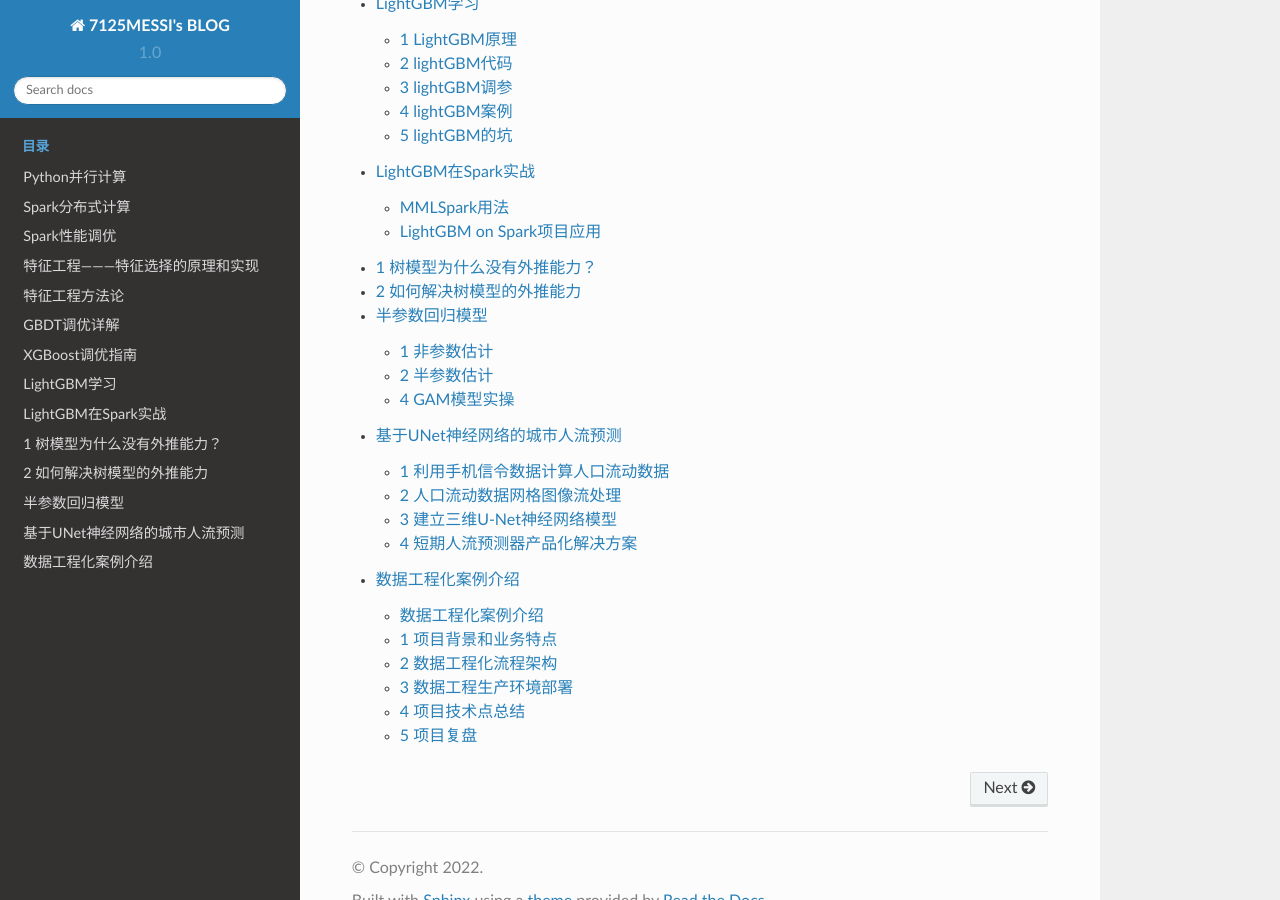
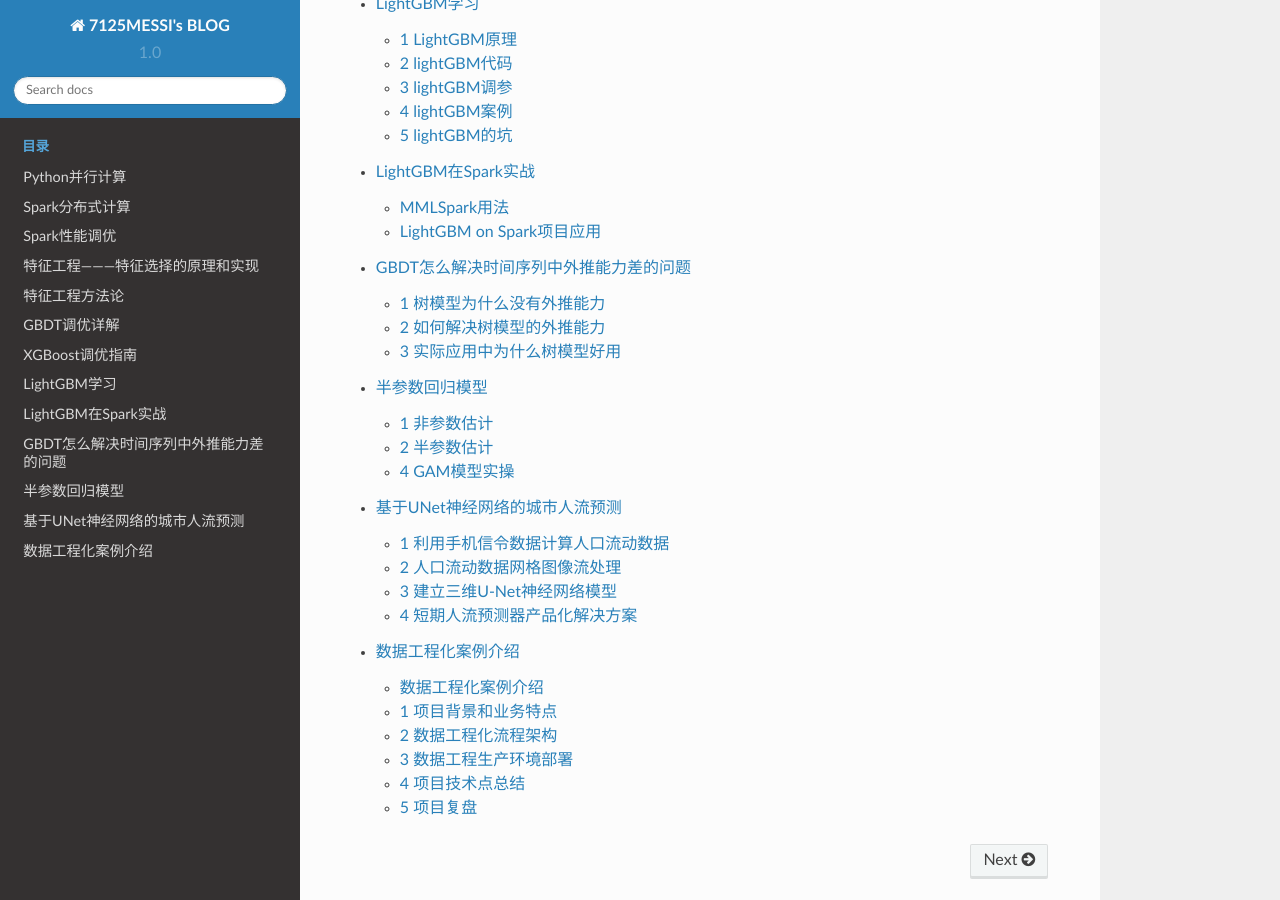
Before and after one commit to 7125messi/blog, a Sphinx documentation site: the page built from source/index.rst, in a window 1280 px wide and 900 px high, scrolled down 1344 px. Built offline with Sphinx 7.4.7 and the Read the Docs theme 2.0.0, drawn with Linux system fonts in a browser that asks for light colours; some of the changed lines change nothing that is shown.

Commit message:
新增一篇文章

```diff
--- a/source/GBDT怎么解决时间序列中外推能力差的问题.rst
+++ b/source/GBDT怎么解决时间序列中外推能力差的问题.rst
@@ -1,3 +1,11 @@
+======================================
+GBDT怎么解决时间序列中外推能力差的问题
+======================================
+
+:Date:   2022-03-21T20:57:29+08:00
+
+[参考整理]
+
 基于树的算法在机器学习生态系统中是众所周知的，它们主要以表格类的监督任务而闻名。在学习过程中，\ **树的分裂标准只关注相关特征和有用值的范围，梯度提升擅长学习交互**\ ，所以给定一组表格特征和要预测的目标，无需太多配置和特定的预处理就可以得到令人满意的结果。
 
 但是\ **基于树和梯度提升模型在时间序列预测领域的表现并不好，很多人更倾向于深度学习的方法**\ 。这并不奇怪，因为\ **基于树的模型的弱点在于：在技术上无法推断出比训练数据中更高/更低的特征值**\ 。\ **他们几乎不可能预测所见区间之外的值。**
@@ -5,12 +13,11 @@
 例如在，销量预测中，对于销量的\ **趋势性非常明显的城市**\ ，预测的结果非常差。
 
 **核心的原因是tree没有办法做“外推”，真是tree系列模型本身的致命缺陷。**
-|image1|
 
 .. _1-树模型为什么没有外推能力:
 
-1 树模型为什么没有外推能力？
-============================
+1 树模型为什么没有外推能力
+==========================
 
 像这样趋势性非常强的数据，GBDT是没有办法拟合的，以单Tree为例，Tree的叶子节点的值是\ **已知标签的值的平均**\ ，而对于GBDT的集成模型而言，\ **某个样本是其落在的所有子树的叶子上的值的加权平均（权重是学习率）**\ 。
 
@@ -49,4 +56,90 @@ case的时候发现小型城市的预测比较准，大型城市的预测差的
 
 下一步打算上NN模型的框架（线性回归的baseline误差太大，没法用，不过可以考虑以某种方式和GBDT集成弥补其外推能力差的问题），NN毕竟是老牌万能拟合器，趋势性的信号有希望能够拟合进模型中。
 
-.. |image1| image:: https://cdn.nlark.com/yuque/0/2021/png/200056/1639462844499-f4307e37-791a-4bc6-b36d-bd951606c5a8.png#clientId=u69e9b6ac-2497-4&crop=0&crop=0&crop=1&crop=1&from=paste&height=261&id=u89ed37d1&margin=[object Object]&name=image.png&originHeight=522&originWidth=736&originalType=binary&ratio=1&rotation=0&showTitle=false&size=168090&status=done&style=none&taskId=u16f02c88-ffbb-42c3-97ab-3768da8b5ab&title=&width=368
+.. _3-实际应用中为什么树模型好用:
+
+3 实际应用中为什么树模型好用
+============================
+
+**为什么很多领域的比赛数据集上的GBDT效果那么好（比神经网络）。**
+
+回答这个问题前，先引入一个概念，目标的非线性。
+
+非线性，应该是从原始输入到目标决策之间gap的刻画。
+
+人的解决问题，大概就是把一个复杂目标化简解决的能力，目的是降低问题的非线性，把一个问题去解决的过程。具体到数据挖掘上，应该是把特征表达出来的能力。
+
+具体到问题，非线性比较高的场景有，\ **序列建模，大规模离散ID建模，阴阳话识别，语音的特征表达。这些都是非线性非常高的场景，基本都超出了手动解决输入到目标之间gap的能力。**
+
+简而言之当你的认知超越问题的难度时候，可以通过一些方法把问题去复杂化，一般GBDT的效果会比NN好。
+
+**为什么在实际的kaggle比赛中，GBDT效果非常好？**
+
+**Q1.kaggle上的数据和赛题有什么特点？**
+
+**Q2.GBDT和NN有什么特点？**
+
+**Q3.为什么你很少看见Kaggle上用SVM LR立大功？**
+
+**Q4.怎么根据数据特点进行模型选型？**
+
+本质上还是由\ **数据和模型决定**\ 的。
+
+为什么kaggle里给你一种GBDT满天飞的感觉。
+
+**Q1kaggle上的数据和赛题有什么特点？**
+
+跟现在研究生入学，大部分用深度学习怼图片文本不一样，以前kaggle赛题，尤其是2019年前，有很\ **大比例是工业界的表格数据。比如各种实际的预测预估任务，CTR，信用评分，销量预测等**\ 。他们有如下几个特点。
+
+**1.工业界的数据脏。异常点，缺失值，历史遗留问题造成的数据痕迹等等。**
+
+**2.工业界的数据可解释性很强，每一列有真实的业务含义。**
+
+**Q2.GBDT和NN有什么特点？**
+
+**树模型天然的优点**
+
+**1.天然的鲁棒性，能自动从异常点，缺失值学到信息。不需要归一化。直接上手一把梭。**
+
+**2.树可以半自动化地完成一些特征非线性表达的工作，而且基于贪心切分+采样等抗过拟合手段，能比较好的挖掘数据的非线性。**
+
+**3.树的可解释性很好，能生产特征重要性，帮助你理解数据，改善特征工程。**
+
+**一个经典的套路是思考topN特征背后的逻辑，并围绕他们进行特征工程。**
+
+**NN模型的优点**
+
+**1.全自动化的特征工程和登峰造极的非线性表达能力，在数据表征范式统一，语义含义统一的稠密数据上（典型文本图像）上，NN一个打十个。另外，典型的像ID序列这种，人很难做出花来。也就是Bag
+of words或者借用embedding表达一下，还有一半是NN的功劳。**
+
+**2.NN模型容量极大，在数据量的加持上，放大了1的优势。**
+
++------+
+|      |
++======+
+| GBDT |
++------+
+| NN   |
++------+
+
+**Q3为什么不是SVM和LR？**
+
+1.这两种模型获取非线性的方式太粗暴了，有种大炮打蚊子的感觉。\ **依靠kernel强行把VC维提高，带来的噪声特别多，有用信息很少，并且kernal是有先验的，很容易被人设的参数带跑偏。这在实际业务数据中是非常致命的。**
+
+**2.理论上LR+完美的特征工程可以很强，但是太难了，又不是人人都是特征工程大师。**\ 早期凤巢亿级特征跑LR效果特别好逐渐成为传说。
+
+**Q4.怎么根据数据特点进行模型选型？**
+
+可以从这4方面来的。
+
+**A.数据量大小**
+
+**B.数据到预测目标的非线性**
+
+**C.单列数据可解释性**
+
+**D.特征工程天花板高低**
+
+**XGB/LGB/CTB在最后两个上很有优势。**
+
+**NN在前两个方面很有优势。**
```
